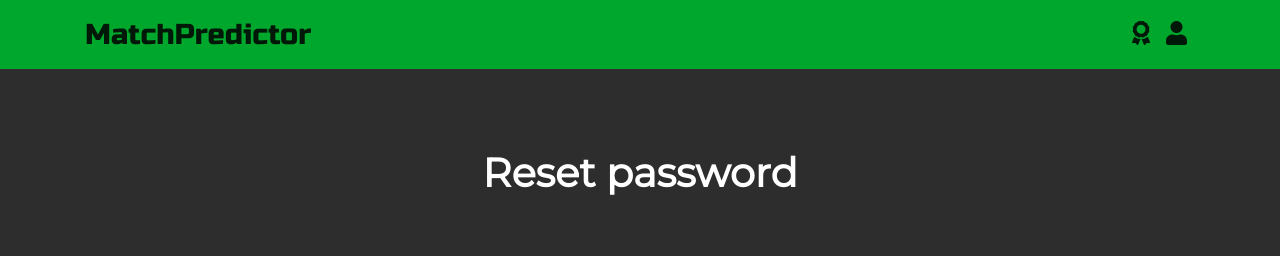
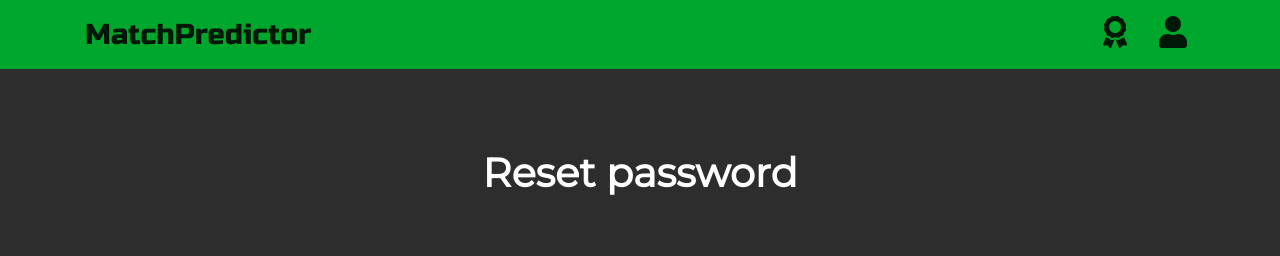
Before and after one commit to marcelkawski/match-predictor, a Django app: page /accounts/change-password/ in a window 1280 px wide. Shown: the top 256 px of the page. Run offline with Django 3.2, Linux system fonts and the light colour scheme; some libraries are stand-ins or nearby versions.

Commit message:
Adjust navbar icons sizes and spaces between them

```diff
--- a/templates/base.html
+++ b/templates/base.html
@@ -28,15 +28,15 @@
         <a class="navbar-brand main-brand" href="{% url 'home' %}">MatchPredictor</a>
       </div>
       <div class="navbar-nav ml-auto">
-        <a class="nav-item nav-link" href="{% url 'clubs:clubs_ranking' %}"><i class="fas fa-award"></i></a>
+        <a class="nav-item nav-link" href="{% url 'clubs:clubs_ranking' %}"><i class="fas fa-award fa-lg mr-3"></i></a>
         {% if user.is_authenticated %}
           <a class="nav-item nav-link" href="{% url 'accounts:user_settings' %}">
-            <i class="fas fa-user-cog"></i>
+            <i class="fas fa-user-cog fa-lg mr-3"></i>
           </a>
-          <a class="nav-item nav-link" href="{% url 'clubs:user_fav_clubs' username=user.username %}">My clubs</a>
+          <a class="nav-item nav-link mr-3" href="{% url 'clubs:user_fav_clubs' username=user.username %}">My clubs</a>
           <a class="nav-item nav-link" href="{% url 'accounts:logout' %}" id="logout-nav">Log out</a>
         {% else %}
-          <a class="nav-item nav-link" href="{% url 'accounts:login' %}"><i class="fas fa-user"></i></a>
+          <a class="nav-item nav-link" href="{% url 'accounts:login' %}"><i class="fas fa-user fa-lg"></i></a>
         {% endif %}
       </div>
     </div>
```
